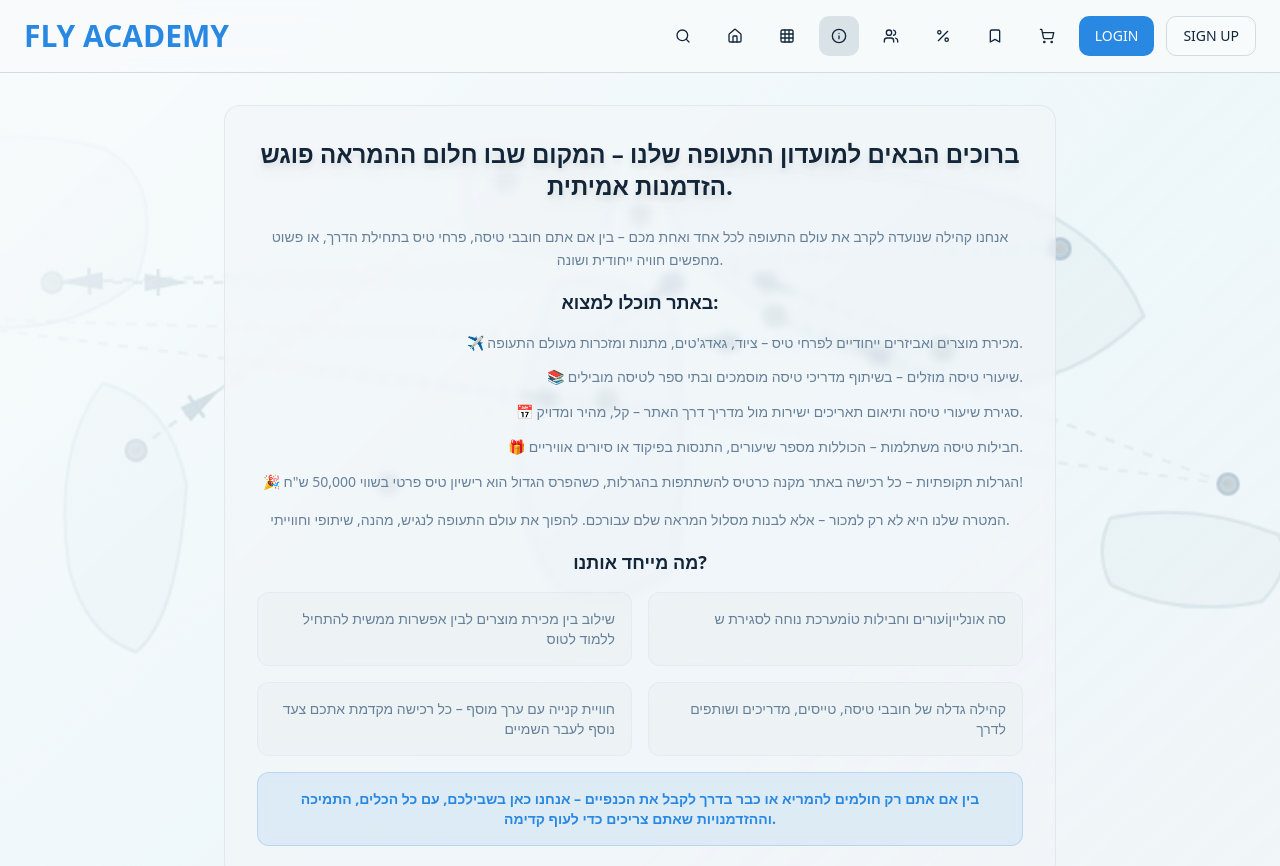
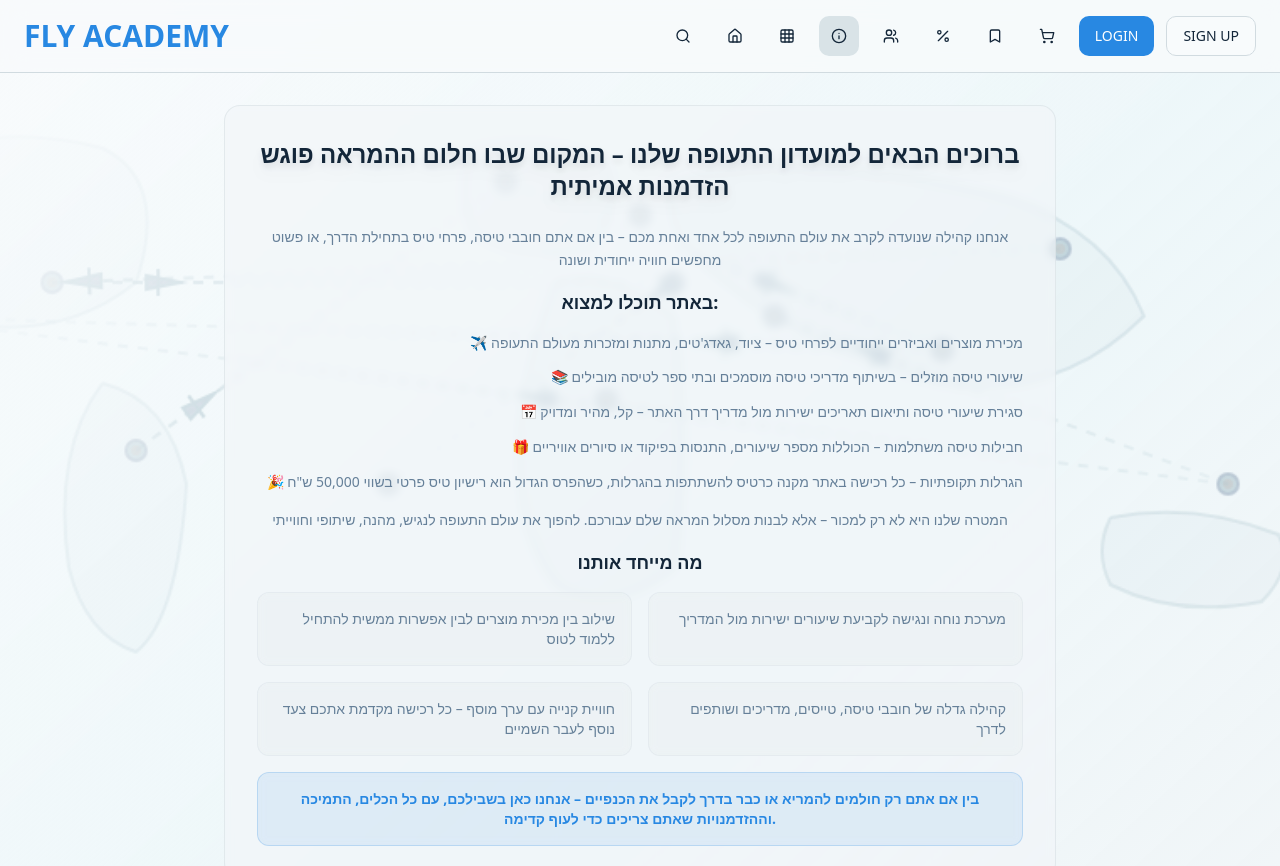
Before and after one commit to levilevi2/pinspired-market-hub, a React (Vite) app: page /about in a window 1280 px wide. Shown: the top 866 px of the page. Built offline with nearby package versions, Linux system fonts and the light colour scheme.

Commit message:
Visual edit in Lovable

```diff
--- a/src/pages/About.tsx
+++ b/src/pages/About.tsx
@@ -1,45 +1,34 @@
-
 import Header from "@/components/Header";
 import SiteMap from "@/components/SiteMap";
 import AnimatedWorldMap from "@/components/AnimatedWorldMap";
-
 const About = () => {
-  return (
-    <div className="min-h-screen bg-gradient-to-br from-background via-accent/10 to-secondary/20 relative">
+  return <div className="min-h-screen bg-gradient-to-br from-background via-accent/10 to-secondary/20 relative">
       <AnimatedWorldMap />
       <div className="relative z-10 flex flex-col min-h-screen">
         <Header />
         <main className="flex-1 px-4 sm:px-6 lg:px-8 max-w-4xl mx-auto py-8">
           <div className="bg-card/60 backdrop-blur-sm border border-border/50 rounded-2xl p-8 hover:bg-card/80 transition-all duration-300">
             <div className="text-foreground space-y-4 text-sm leading-relaxed text-center max-w-3xl mx-auto">
-              <h1 className="text-2xl font-bold mb-6 text-center text-foreground drop-shadow-lg">
-                ברוכים הבאים למועדון התעופה שלנו – המקום שבו חלום ההמראה פוגש הזדמנות אמיתית.
-              </h1>
+              <h1 className="text-2xl font-bold mb-6 text-center text-foreground drop-shadow-lg">ברוכים הבאים למועדון התעופה שלנו – המקום שבו חלום ההמראה פוגש הזדמנות אמיתית</h1>
 
-              <p className="mb-4 text-muted-foreground">
-                אנחנו קהילה שנועדה לקרב את עולם התעופה לכל אחד ואחת מכם – בין אם אתם חובבי טיסה,
-                פרחי טיס בתחילת הדרך, או פשוט מחפשים חוויה ייחודית ושונה.
-              </p>
+              <p className="mb-4 text-muted-foreground">אנחנו קהילה שנועדה לקרב את עולם התעופה לכל אחד ואחת מכם – בין אם אתם חובבי טיסה, פרחי טיס בתחילת הדרך, או פשוט מחפשים חוויה ייחודית ושונה</p>
 
               <div className="mb-6">
                 <h2 className="text-lg font-bold mb-4 text-foreground">באתר תוכלו למצוא:</h2>
 
                 <div className="space-y-3 text-right">
-                  <p className="text-muted-foreground">✈️ מכירת מוצרים ואביזרים ייחודיים לפרחי טיס – ציוד, גאדג'טים, מתנות ומזכרות מעולם התעופה.</p>
-                  <p className="text-muted-foreground">📚 שיעורי טיסה מוזלים – בשיתוף מדריכי טיסה מוסמכים ובתי ספר לטיסה מובילים.</p>
-                  <p className="text-muted-foreground">📅 סגירת שיעורי טיסה ותיאום תאריכים ישירות מול מדריך דרך האתר – קל, מהיר ומדויק.</p>
-                  <p className="text-muted-foreground">🎁 חבילות טיסה משתלמות – הכוללות מספר שיעורים, התנסות בפיקוד או סיורים אוויריים.</p>
-                  <p className="text-muted-foreground">🎉 הגרלות תקופתיות – כל רכישה באתר מקנה כרטיס להשתתפות בהגרלות, כשהפרס הגדול הוא רישיון טיס פרטי בשווי 50,000 ש"ח!</p>
+                  <p className="text-muted-foreground">✈️ מכירת מוצרים ואביזרים ייחודיים לפרחי טיס – ציוד, גאדג'טים, מתנות ומזכרות מעולם התעופה</p>
+                  <p className="text-muted-foreground">📚 שיעורי טיסה מוזלים – בשיתוף מדריכי טיסה מוסמכים ובתי ספר לטיסה מובילים</p>
+                  <p className="text-muted-foreground">📅 סגירת שיעורי טיסה ותיאום תאריכים ישירות מול מדריך דרך האתר – קל, מהיר ומדויק</p>
+                  <p className="text-muted-foreground">🎁 חבילות טיסה משתלמות – הכוללות מספר שיעורים, התנסות בפיקוד או סיורים אוויריים</p>
+                  <p className="text-muted-foreground">🎉 הגרלות תקופתיות – כל רכישה באתר מקנה כרטיס להשתתפות בהגרלות, כשהפרס הגדול הוא רישיון טיס פרטי בשווי 50,000 ש&quot;ח</p>
                 </div>
               </div>
 
-              <p className="mb-4 text-muted-foreground">
-                המטרה שלנו היא לא רק למכור – אלא לבנות מסלול המראה שלם עבורכם.
-                להפוך את עולם התעופה לנגיש, מהנה, שיתופי וחווייתי.
-              </p>
+              <p className="mb-4 text-muted-foreground">המטרה שלנו היא לא רק למכור – אלא לבנות מסלול המראה שלם עבורכם. להפוך את עולם התעופה לנגיש, מהנה, שיתופי וחווייתי</p>
 
               <div className="mb-6">
-                <h2 className="text-lg font-bold mb-4 text-foreground">מה מייחד אותנו?</h2>
+                <h2 className="text-lg font-bold mb-4 text-foreground">מה מייחד אותנו</h2>
 
                 <div className="grid md:grid-cols-2 gap-4 text-right">
                   <div className="bg-muted/20 backdrop-blur-sm p-4 rounded-lg border border-border/30">
@@ -47,7 +36,7 @@ const About = () => {
                   </div>
 
                   <div className="bg-muted/20 backdrop-blur-sm p-4 rounded-lg border border-border/30">
-                    <p className="text-sm text-muted-foreground">מערכת נוחה לסגירת שiעורים וחבילות טiסה אונליין</p>
+                    <p className="text-sm text-muted-foreground">מערכת נוחה ונגישה לקביעת שיעורים ישירות מול המדריך</p>
                   </div>
 
                   <div className="bg-muted/20 backdrop-blur-sm p-4 rounded-lg border border-border/30">
@@ -69,8 +58,6 @@ const About = () => {
 
         <SiteMap />
       </div>
-    </div>
-  );
+    </div>;
 };
-
 export default About;
```
